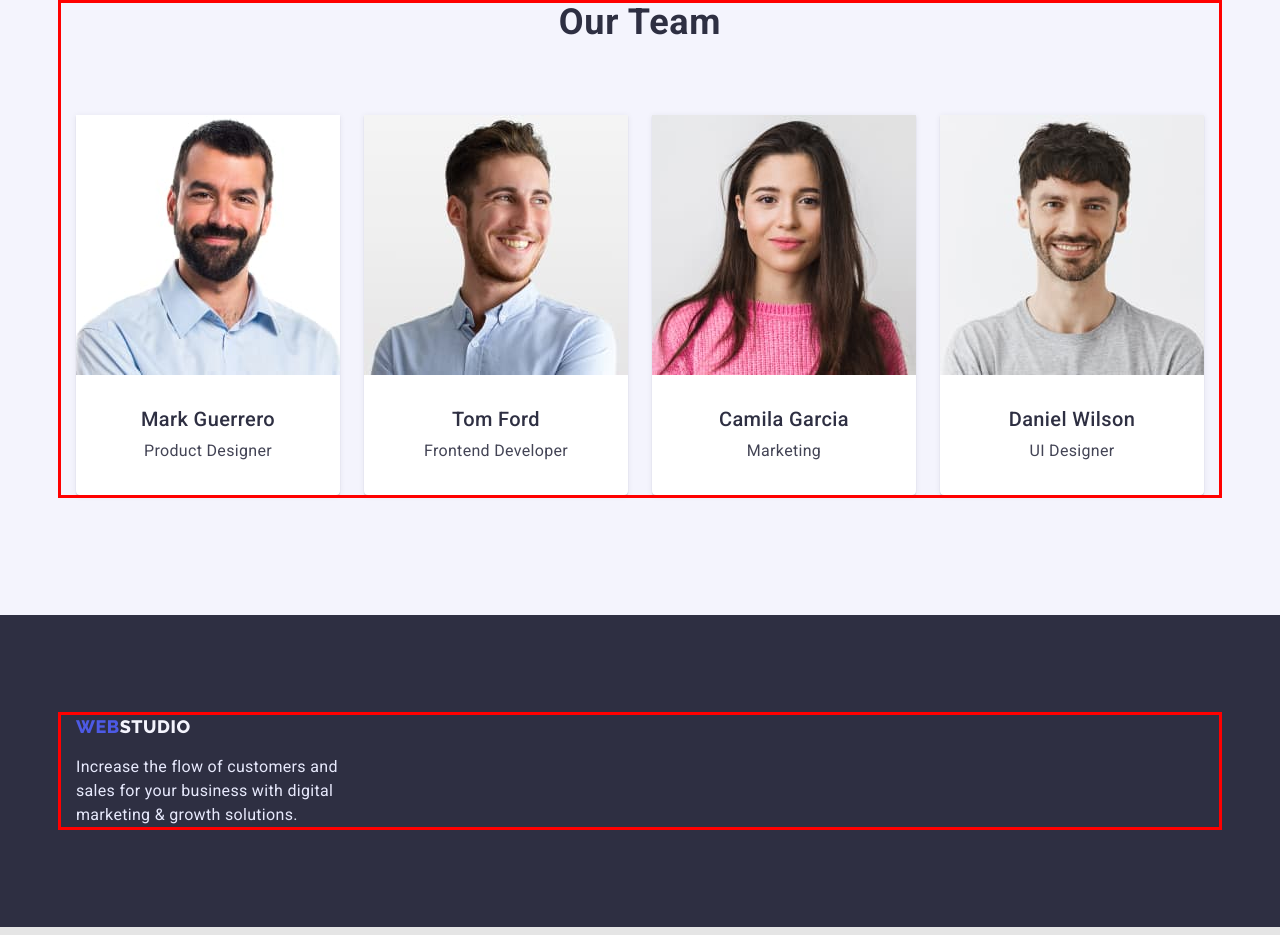
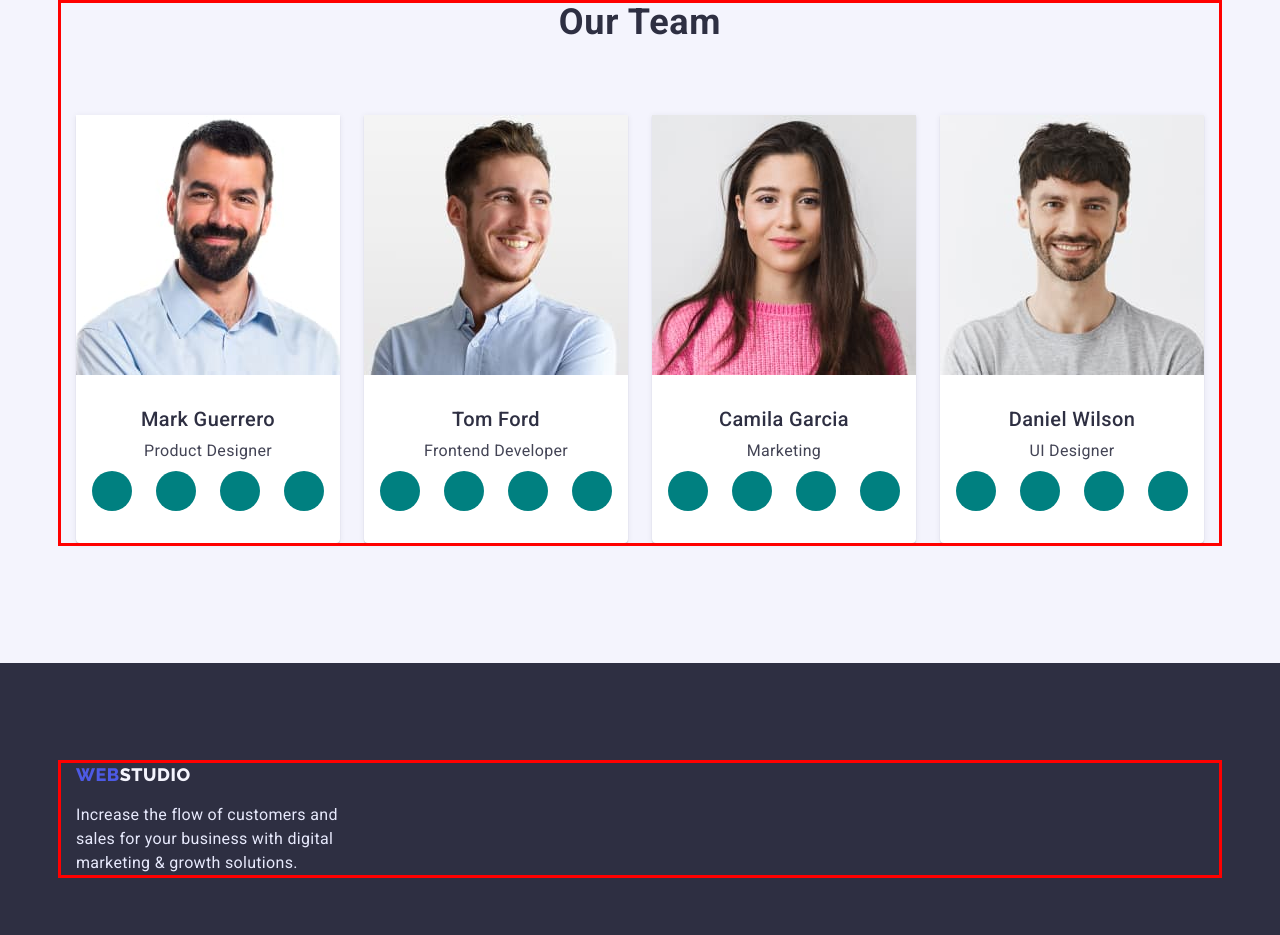
Before and after one commit to VolodymyrPaliichuk/goit-markup-hw-04, a plain HTML site: page index.html in a window 1280 px wide. Shown: the part 1755-2690 px from the top of the page. Drawn offline with nearby package versions, Linux system fonts and the light colour scheme.

Commit message:
aded svg

```diff
--- a/css/styles.css
+++ b/css/styles.css
@@ -16,12 +16,8 @@ body {
 
 :root {
   --main-color: #fff;
-}
-:root {
+  --grd: linear-gradient(rgba(46, 47, 66, 0.7), rgba(46, 47, 66, 0.7));
   --main-text-color: #2e2f42;
-}
-
-:root {
   --secondary-text: #434455;
 }
 
@@ -171,15 +167,10 @@ img {
 .hero {
   padding: 188px;
   text-align: center;
-  max-width: 1440px;
+  max-width: 1158px;
   margin-left: auto;
   margin-right: auto;
-  background-image: linear-gradient(
-      to right,
-      rgba(46, 47, 66, 0.7),
-      rgba(46, 47, 66, 0.7)
-    ),
-    url(../images/people-office\ 1.jpg);
+  background-image: var(--grd), url(../images/people-office\ 1.jpg);
   background-repeat: no-repeat;
   background-position: center;
 }
@@ -362,6 +353,24 @@ img {
   text-align: center;
 }
 
+.team-content-social {
+  display: flex;
+  justify-content: center;
+  gap: 24px;
+  padding-top: 8px;
+}
+.social-item {
+  width: 40px;
+  height: 40px;
+}
+.social-link {
+  width: 100%;
+  height: 100%;
+  display: block;
+  background-color: teal;
+  border-radius: 50px;
+}
+
 /*-------------------------------------FILE-PORTFOLIO-------------------------*/
 
 .main-section {
--- a/index.html
+++ b/index.html
@@ -122,6 +122,24 @@
               <div class="team-content">
                 <h3 class="item-title">Mark Guerrero</h3>
                 <p class="item-text">Product Designer</p>
+                <ul class="team-content-social list">
+                  <li class="social-item">
+                    <a href="" class="social-link link"
+                      ><svg class="social-icon">
+                        <use href="./images/linkedin.svg"></use>
+                      </svg>
+                    </a>
+                  </li>
+                  <li class="social-item">
+                    <a href="" class="social-link link"></a>
+                  </li>
+                  <li class="social-item">
+                    <a href="" class="social-link link"></a>
+                  </li>
+                  <li class="social-item">
+                    <a href="" class="social-link link"></a>
+                  </li>
+                </ul>
               </div>
             </li>
             <li class="team-item">
@@ -133,6 +151,20 @@
               <div class="team-content">
                 <h3 class="item-title">Tom Ford</h3>
                 <p class="item-text">Frontend Developer</p>
+                <ul class="team-content-social list">
+                  <li class="social-item">
+                    <a href="" class="social-link link"> </a>
+                  </li>
+                  <li class="social-item">
+                    <a href="" class="social-link link"> </a>
+                  </li>
+                  <li class="social-item">
+                    <a href="" class="social-link link"></a>
+                  </li>
+                  <li class="social-item">
+                    <a href="" class="social-link link"></a>
+                  </li>
+                </ul>
               </div>
             </li>
             <li class="team-item">
@@ -140,6 +172,20 @@
               <div class="team-content">
                 <h3 class="item-title">Camila Garcia</h3>
                 <p class="item-text">Marketing</p>
+                <ul class="team-content-social list">
+                  <li class="social-item">
+                    <a href="" class="social-link link"></a>
+                  </li>
+                  <li class="social-item">
+                    <a href="" class="social-link link"></a>
+                  </li>
+                  <li class="social-item">
+                    <a href="" class="social-link link"></a>
+                  </li>
+                  <li class="social-item">
+                    <a href="" class="social-link link"></a>
+                  </li>
+                </ul>
               </div>
             </li>
             <li class="team-item">
@@ -147,6 +193,20 @@
               <div class="team-content">
                 <h3 class="item-title">Daniel Wilson</h3>
                 <p class="item-text">UI Designer</p>
+                <ul class="team-content-social list">
+                  <li class="social-item">
+                    <a href="" class="social-link link"></a>
+                  </li>
+                  <li class="social-item">
+                    <a href="" class="social-link link"></a>
+                  </li>
+                  <li class="social-item">
+                    <a href="" class="social-link link"></a>
+                  </li>
+                  <li class="social-item">
+                    <a href="" class="social-link link"></a>
+                  </li>
+                </ul>
               </div>
             </li>
           </ul>
```
Also changed, not shown: images/linkedin.svg (added).
